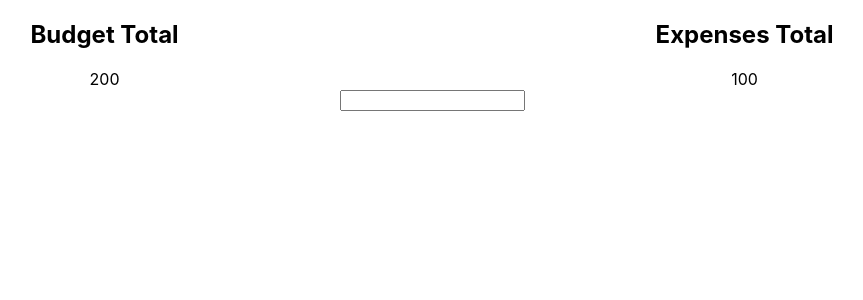
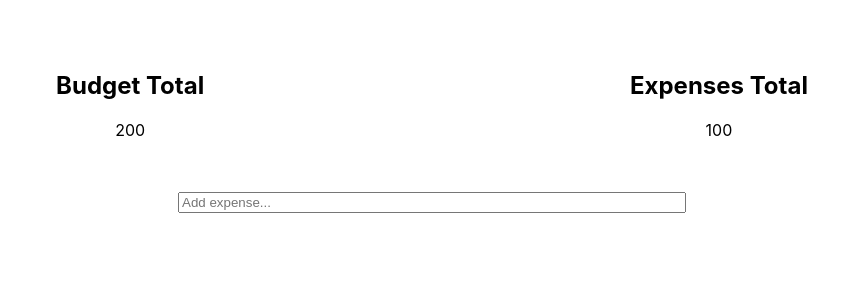
Before and after one commit to CarlaCarrasco/react-budget-app, a React (Create React App) app: page / in a window 1280 px wide. Shown: the top 300 px of the page, without its empty margins (208-1071 px from the left). Built offline with nearby package versions, Linux system fonts and the light colour scheme.

Commit message:
added input place holder and made css changes

```diff
--- a/src/App.css
+++ b/src/App.css
@@ -41,4 +41,9 @@
   display: flex;
   flex-direction: row;
   justify-content: space-around;
+  margin: 4vw;
 }
+
+input  {
+  width: 500px;
+}
--- a/src/Components/inputExpense.js
+++ b/src/Components/inputExpense.js
@@ -3,6 +3,6 @@ import React from 'react';
 export const InputExpense = props => {
     return (
 
-        <input type="text" name="expense"/>
+        <input type="text" name="expense" placeholder="Add expense..."/>
     );
 }
```
